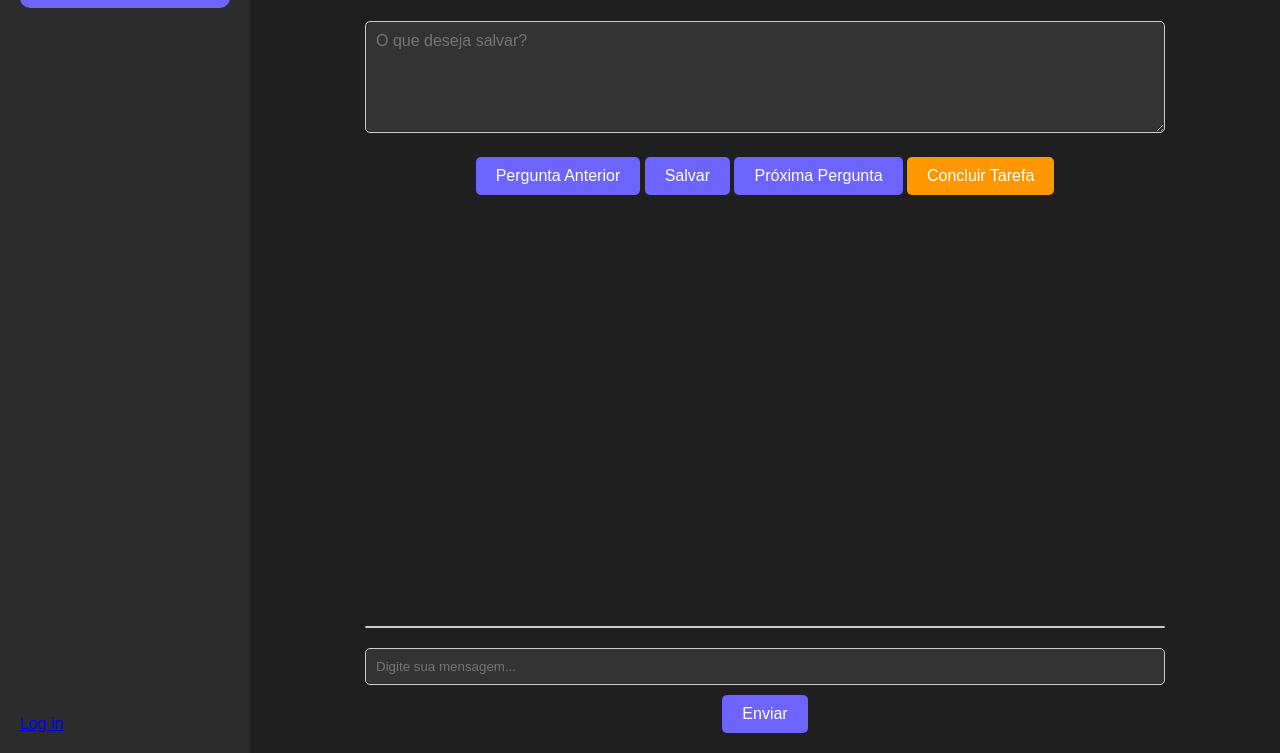
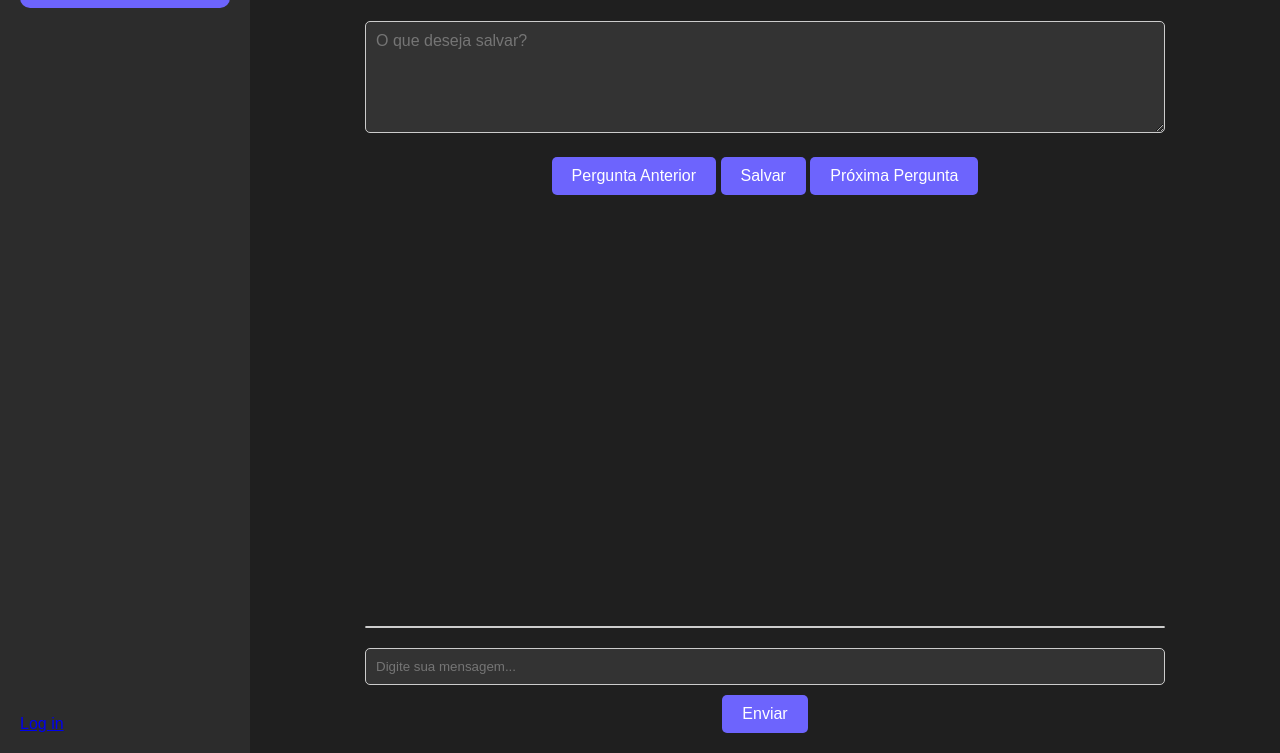
Before and after one commit to fpazin/tccPDG, a Django app: template appPDG/templates/pdg_perguntas.html in a window 1280 px wide. Shown: the part 47-800 px from the top of the page. Run offline with Django 5.2, Linux system fonts and the light colour scheme; the template is opened without the code that fills it, so the values that code supplies are empty.

Commit message:
Remove commented-out "Concluir Tarefa" button from Perguntas template

```diff
--- a/appPDG/templates/pdg_perguntas.html
+++ b/appPDG/templates/pdg_perguntas.html
@@ -301,8 +301,7 @@
                     <button type="button" onclick="irParaPerguntaAnterior({{ projeto.id }}, {{ pergunta.id }})" class="btn-previous">Pergunta Anterior</button>
                     <button type="submit" onclick="salvarResposta()" class="btn-salvar">Salvar</button>
                     <button type="button" onclick="irParaProximaPergunta({{ projeto.id }}, {{ pergunta.id }}, {{ max_pergunta_id }})" class="btn-next">Próxima Pergunta</button>
-                    <!--<button class="btn-concluir-tarefa" onclick="confirmarConclusao()">Concluir Tarefa</button> -->
-                    <button class="btn-concluir-tarefa" data-id="{{ pergunta.id }}" onclick="concluirTarefa(this)">Concluir Tarefa</button>
+                    <!--<button class="btn-concluir-tarefa" data-id="{{ pergunta.id }}" onclick="concluirTarefa(this)">Concluir Tarefa</button> -->
 
                 </form>
                 <!-- Área para exibir a resposta registrada, se houver -->
```
